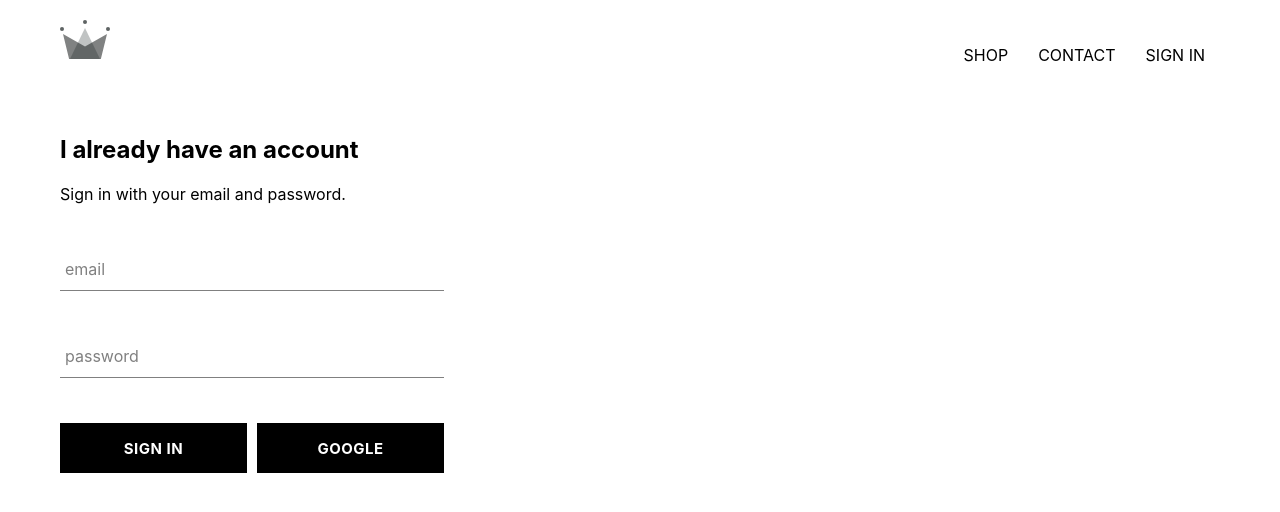
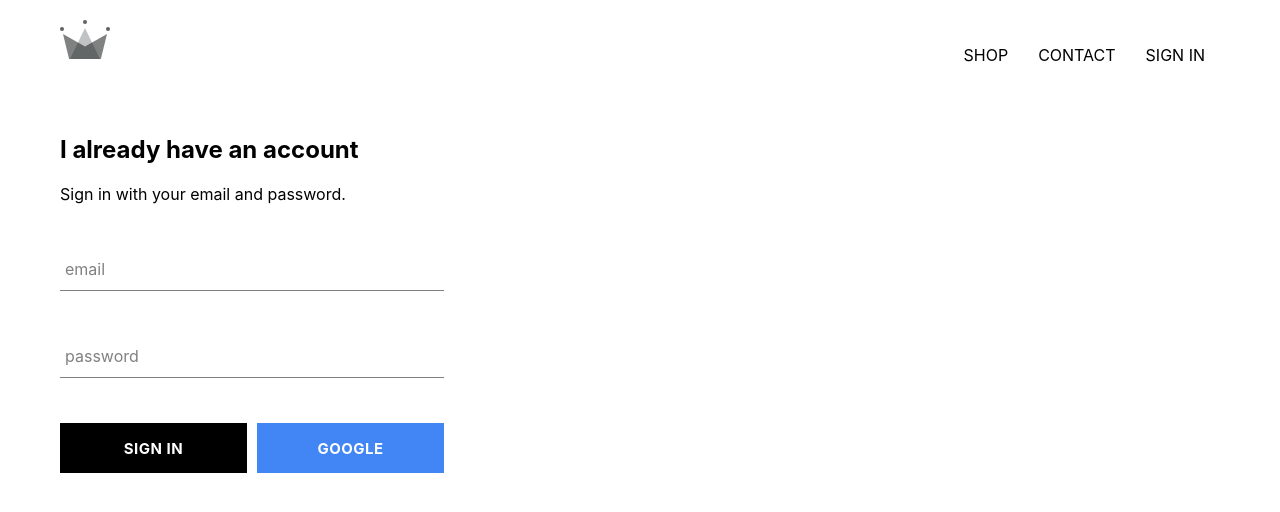
Before and after one commit to tonypark0403/e-shop, a React (Create React App) app: page /signin in a window 1280 px wide. Shown: the top 512 px of the page. Built offline with nearby package versions, Linux system fonts and the light colour scheme; no server answers.

Commit message:
modified custom button and applied dynamic menu for sign in and sign out

```diff
--- a/src/App.css
+++ b/src/App.css
@@ -6,3 +6,7 @@
   text-decoration: none;
   color: black;
 }
+
+* {
+  box-sizing: border-box;
+}
--- a/src/components/custom-button/custom-button.js
+++ b/src/components/custom-button/custom-button.js
@@ -2,8 +2,11 @@
 
 import './custom-button.scss';
 
-const CustomButton = ({ children, ...otherProps }) => (
-  <button className='custom-button' {...otherProps}>
+const CustomButton = ({ children, isGoogleSignIn, ...otherProps }) => (
+  <button
+    className={`${isGoogleSignIn ? 'google-sign-in' : ''} custom-button`}
+    {...otherProps}
+  >
     {children}
   </button>
 );
--- a/src/components/custom-button/custom-button.scss
+++ b/src/components/custom-button/custom-button.scss
@@ -20,6 +20,14 @@
     color: black;
     border: 1px solid black;
   }
+  &.google-sign-in {
+    background-color: #4285f4;
+    color: white;
+    &:hover {
+      background-color: #357ae8;
+      border: none;
+    }
+  }
 }
 
 .custom-button:first-child {
--- a/src/components/header/header.js
+++ b/src/components/header/header.js
@@ -1,8 +1,11 @@
 import React from 'react';
 import { Link } from 'react-router-dom';
 import './header.scss';
+
 import { ReactComponent as Logo } from '../../assets/crown.svg';
-const Header = () => {
+import { auth } from '../../firebase/firebase.utils';
+
+const Header = ({ currentUser }) => {
   return (
     <div className='header'>
       <Link to='/'>
@@ -15,9 +18,15 @@
         <Link className='option' to='/contact'>
           CONTACT
         </Link>
-        <Link className='option' to='/signIn'>
-          SIGN IN
-        </Link>
+        {currentUser ? (
+          <div className='option' onClick={() => auth.signOut()}>
+            SIGN OUT
+          </div>
+        ) : (
+          <Link className='option' to='/signin'>
+            SIGN IN
+          </Link>
+        )}
       </div>
     </div>
   );
--- a/src/components/header/header.scss
+++ b/src/components/header/header.scss
@@ -21,6 +21,7 @@
     .option {
       padding: 10px 15px;
       position: relative;
+      cursor: pointer;
       &::after {
         content: '';
         position: absolute;
--- a/src/components/sign-in/sign-in.presenter.js
+++ b/src/components/sign-in/sign-in.presenter.js
@@ -31,7 +31,9 @@
         />
         <div className='buttons'>
           <CustomButton type='submit'> Sign in </CustomButton>
-          <CustomButton onClick={signInWithGoogle}>Google</CustomButton>
+          <CustomButton onClick={signInWithGoogle} isGoogleSignIn>
+            Google
+          </CustomButton>
         </div>
       </form>
     </div>
```
